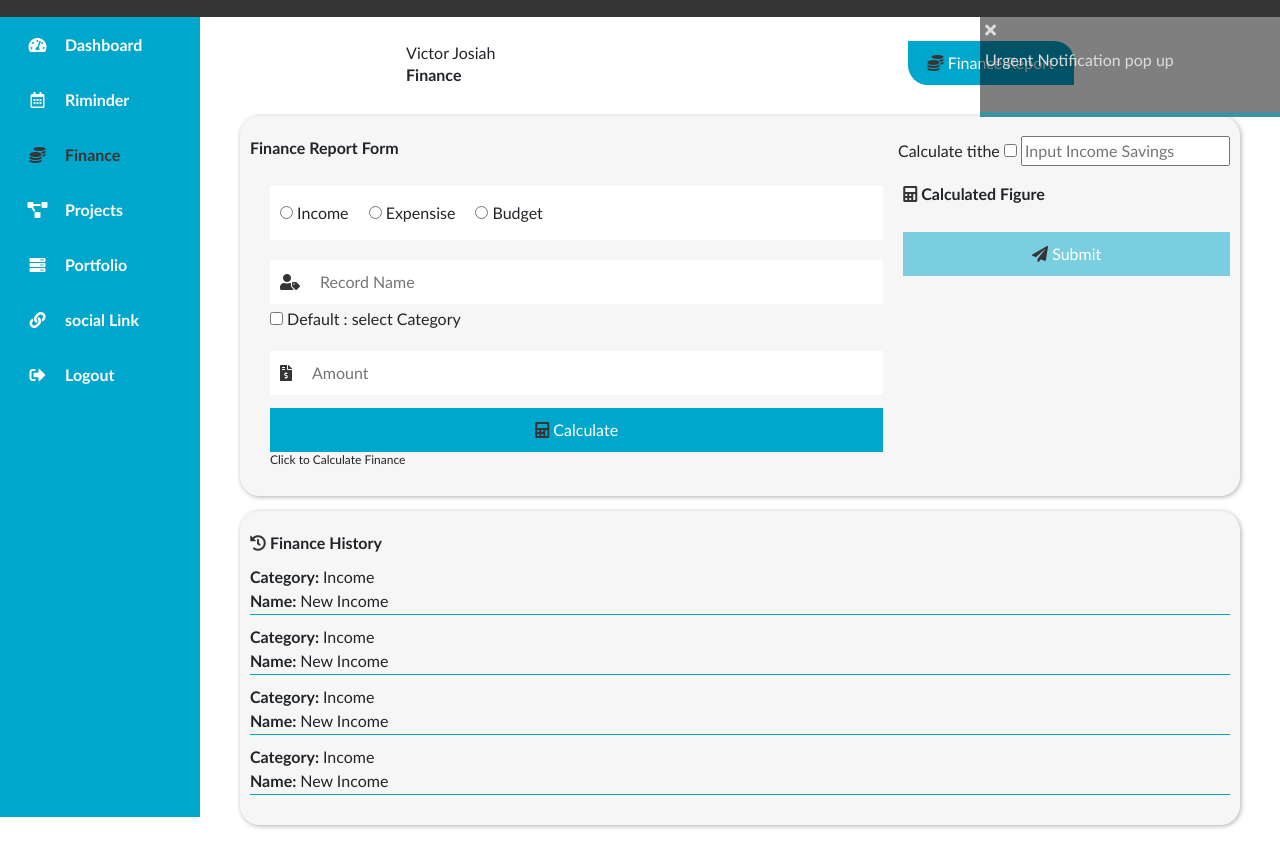
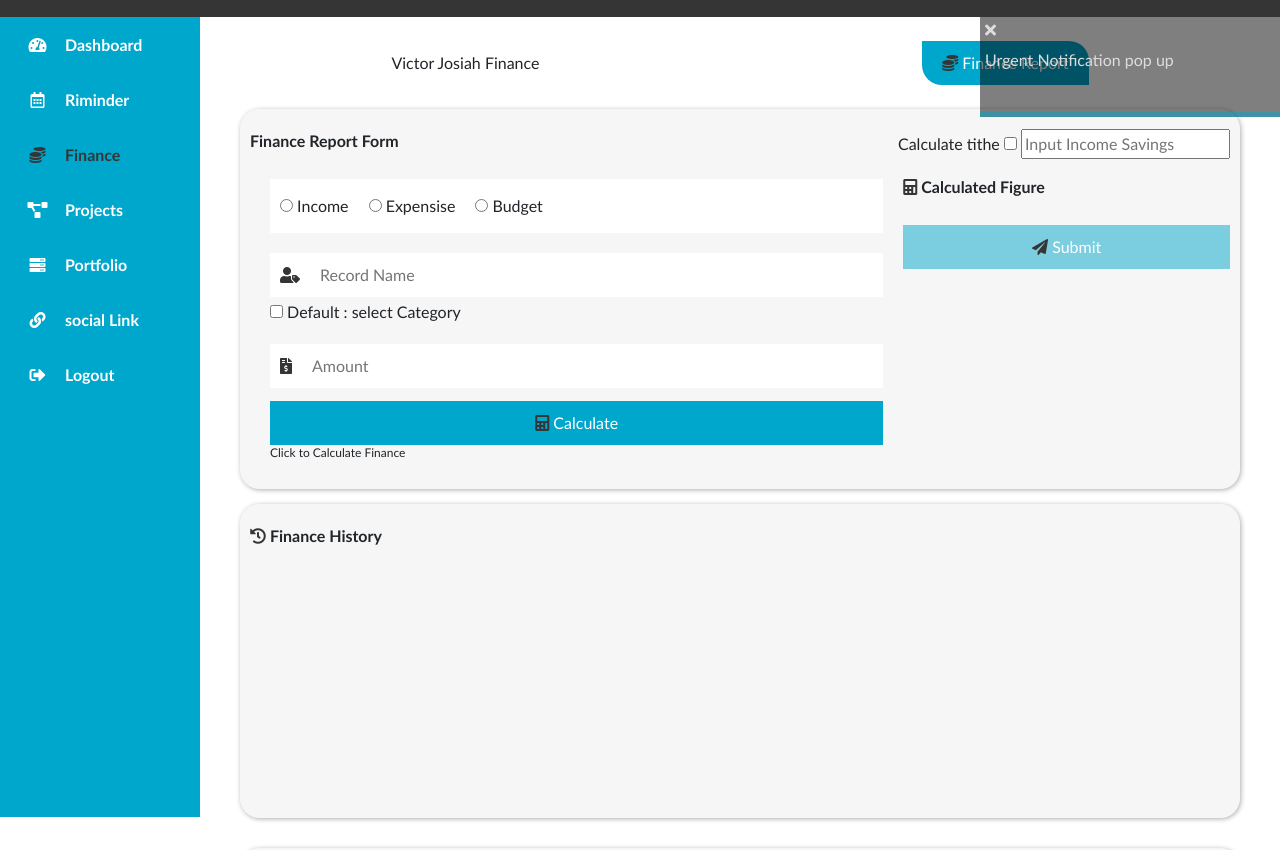
Before and after one commit to jovick-coder/Mi_Record, a plain HTML site: page finance.html in a window 1280 px wide. Shown: the part 53-903 px from the top of the page. Drawn offline with Linux system fonts and the light colour scheme.

Commit message:
error correction

```diff
--- a/finance.html
+++ b/finance.html
@@ -6,7 +6,7 @@
     <meta charset="UTF-8">
     <meta http-equiv="X-UA-Compatible" content="IE=edge">
     <meta name="viewport" content="width=device-width, initial-scale=1.0">
-    <title>Mi Record Finance</title>
+    <title>Mi Record</title>
     <script src="js/chat.js" type="text/javascript" defer></script>
     <link rel="stylesheet" href="assets/fontawesome-icons/css/all.css">
     <link rel="stylesheet" href="css/bootstrap.min.css">
@@ -66,10 +66,7 @@
                         <span class="d-none d-sm-inline">
                             Victor Josiah
                         </span>
-                        <h1 class="head-text">
-
                         Finance
-                        </h1>
 
                     </div>
                     <div>
@@ -157,46 +154,9 @@
             <div class="main-card full-main-card">
                 <b><i class="fa fa-history" aria-hidden="true"></i> Finance History</b>
                 <div class="history-list">
-                    <div class="record">
-                        <b>Category: </b> Income<br>
-                        <b> Name: </b> New Income<br>
-                        <b> Amount: </b> 2000<br>
-                        <b> Tithe : </b> 200<br>
-                        <b> Savings : </b> 200<br>
-                    </div>
-                    <div class="record">
-                        <b>Category: </b> Income<br>
-                        <b> Name: </b> New Income<br>
-                        <b> Amount: </b> 2000<br>
-                        <b> Tithe : </b> 200<br>
-                        <b> Savings : </b> 200<br>
-                    </div>
-                    <div class="record">
-                        <b>Category: </b> Income<br>
-                        <b> Name: </b> New Income<br>
-                        <b> Amount: </b> 2000<br>
-                        <b> Tithe : </b> 200<br>
-                        <b> Savings : </b> 200<br>
-                    </div>
-                    <div class="record">
-                        <b>Category: </b> Income<br>
-                        <b> Name: </b> New Income<br>
-                        <b> Amount: </b> 2000<br>
-                        <b> Tithe : </b> 200<br>
-                        <b> Savings : </b> 200<br>
-                    </div>
-                    <div class="record">
-                        <b>Category: </b> Income<br>
-                        <b> Name: </b> New Income<br>
-                        <b> Amount: </b> 2000<br>
-                        <b> Tithe : </b> 200<br>
-                        <b> Savings : </b> 200<br>
+
                 </div>
             </div>
-            </div>
-    </div>
-    </div>
-
             <!-- chat -->
             <div class="row chat-row">
                 <div class="col-12">
```
Lines whose indentation alone changed are shown as unchanged.
